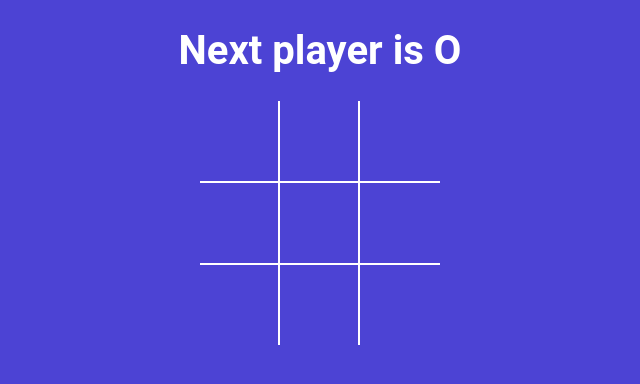
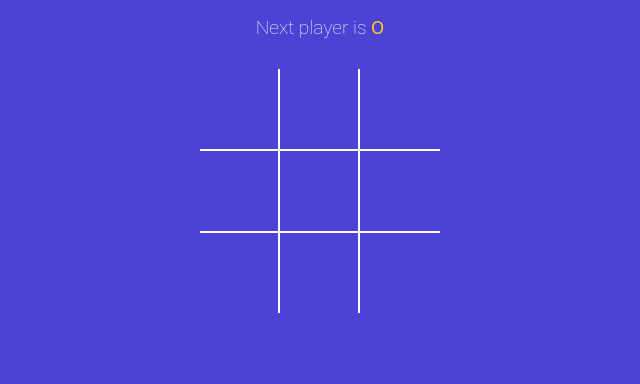
Before and after one commit to Bharatpanwar4/tictactoe-game, a React (Vite) app: page / in a window 1280 px wide. Shown: the top 384 px of the page, without its empty margins (320-960 px from the left). Built offline with nearby package versions, Linux system fonts and the light colour scheme.

Commit message:
display draw msg ans style

```diff
--- a/src/App.jsx
+++ b/src/App.jsx
@@ -3,14 +3,14 @@
 import './styles.scss';
 import { useState } from 'react';
 import { calculateWinner } from './winner';
+import StatusMessage from './components/StatusMessage';
 function App() {
   const [squares, setSquares] = useState(Array(9).fill(null));
   const [isXNext, setIsXNext] = useState(false);
 
 
   const winner = calculateWinner(squares);
-  const nextPlayer = isXNext ? 'X' : "O";
-  const statusMessage = winner ? `Winner is ${winner}` : `Next player is ${nextPlayer}`;
+
   console.log(winner);
   const handlSquareClick = clickedPosition => {
     if (squares[clickedPosition] || winner) {
@@ -31,7 +31,7 @@
   return (
     <div className="app">
 
-      <h1> {statusMessage}</h1>
+      <StatusMessage winner={winner} isXNext={isXNext} squares={squares}/>
       <Board squares={squares} handlSquareClick={handlSquareClick} />
 
     </div>
--- /dev/null
+++ b/src/components/StatusMessage.jsx
@@ -0,0 +1,36 @@
+const StatusMessage = ({ winner, isXNext, squares }) => {
+  const noMoveLeft = squares.every(SquareValue => {
+    return SquareValue !== null;
+  });
+
+  const nextPlayer = isXNext ? 'X' : 'O';
+
+  const renderStatusMessage = () => {
+    if (winner) {
+      return <>Winner is <span className={winner=== "X" ? 'text-green' : 'text-orange'}>
+      {winner}
+    </span></>;
+    }
+    if (!winner && noMoveLeft) {
+      return (
+        <>
+          <span className="text-orange">O</span> and{' '}
+          <span className="text-green">X</span> tied
+        </>
+      );
+    }
+    if (!winner && !noMoveLeft) {
+      return (
+        <>
+          Next player is {" "}
+          <span className={isXNext ? 'text-green' : 'text-orange'}>
+            {nextPlayer}
+          </span>
+        </>
+      );
+    }
+    return null;
+  };
+  return <h2 className="status-message">{renderStatusMessage()}</h2>;
+};
+export default StatusMessage;
```
